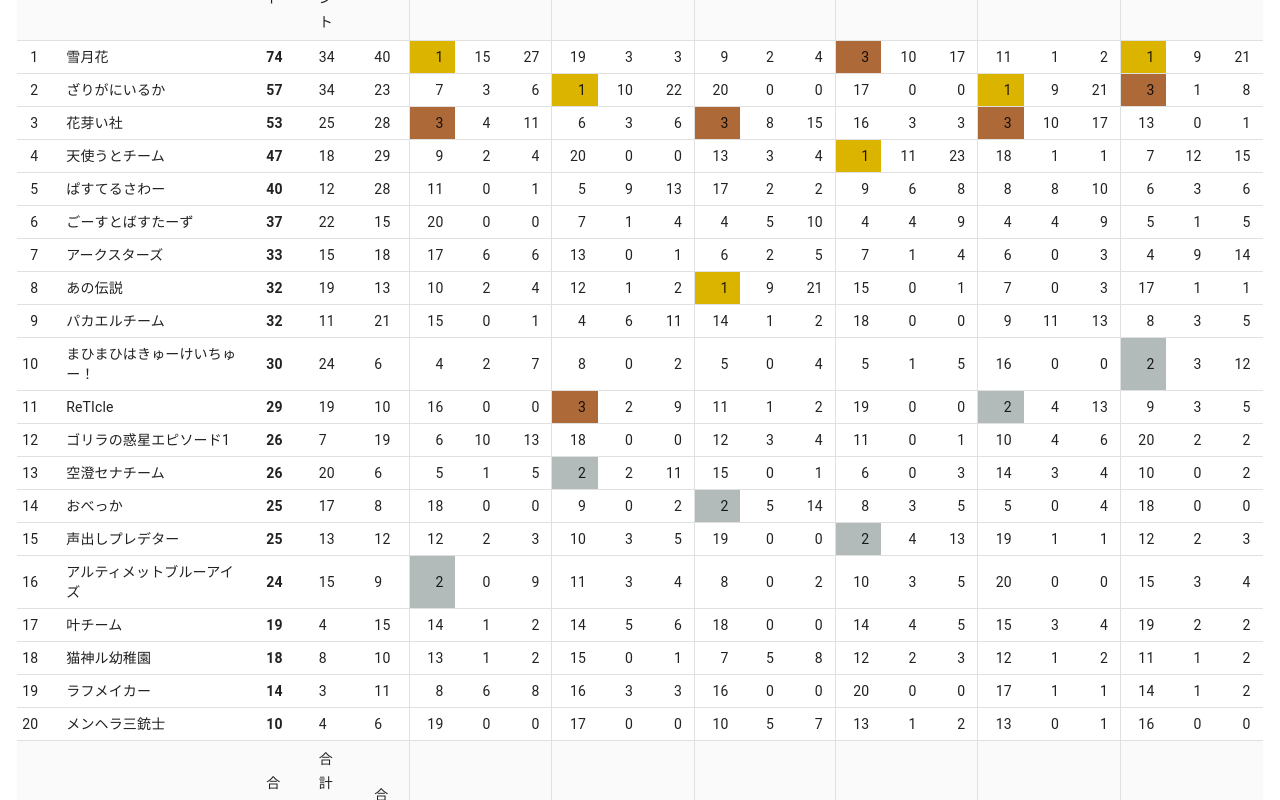
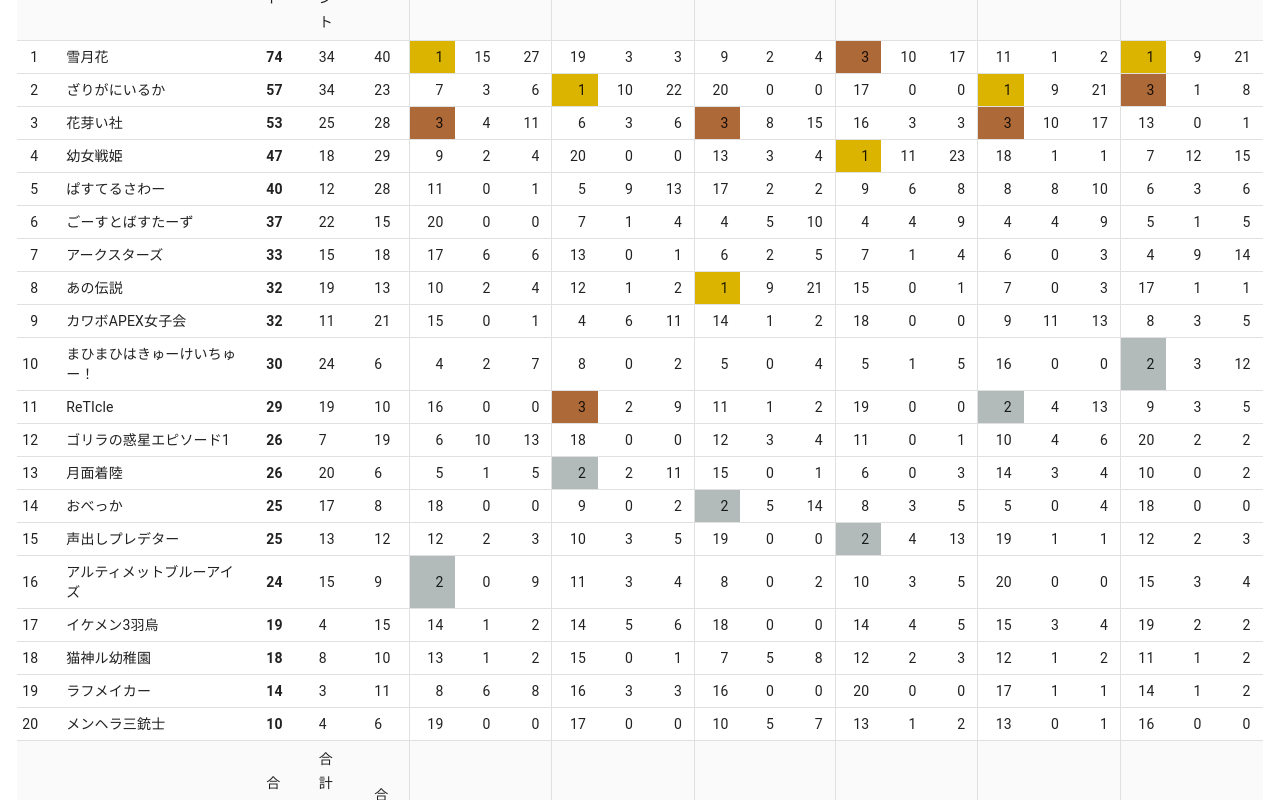
Before and after one commit to Yuukin256/vsaikyo_apex3_scrim_result, a Gatsby site: page / in a window 1280 px wide. Shown: the part 520-1320 px from the top of the page. Built offline with nearby package versions, Linux system fonts and the light colour scheme; Gatsby itself is replaced by a stand-in of ours.

Commit message:
チーム名を反映

```diff
--- a/src/components/table.tsx
+++ b/src/components/table.tsx
@@ -145,7 +145,7 @@ const ResultTable: React.VFC<Props> = (props) => {
     },
     {
       number: 11,
-      name: '天使うとチーム',
+      name: '幼女戦姫',
       rank: 0,
       totalPlacementPoints: 0,
       totalKills: 0,
@@ -154,7 +154,7 @@ const ResultTable: React.VFC<Props> = (props) => {
     },
     {
       number: 12,
-      name: '空澄セナチーム',
+      name: '月面着陸',
       rank: 0,
       totalPlacementPoints: 0,
       totalKills: 0,
@@ -217,7 +217,7 @@ const ResultTable: React.VFC<Props> = (props) => {
     },
     {
       number: 19,
-      name: 'パカエルチーム',
+      name: 'カワボAPEX女子会',
       rank: 0,
       totalPlacementPoints: 0,
       totalKills: 0,
@@ -226,7 +226,7 @@ const ResultTable: React.VFC<Props> = (props) => {
     },
     {
       number: 20,
-      name: '叶チーム',
+      name: 'イケメン3羽烏',
       rank: 0,
       totalPlacementPoints: 0,
       totalKills: 0,
```
